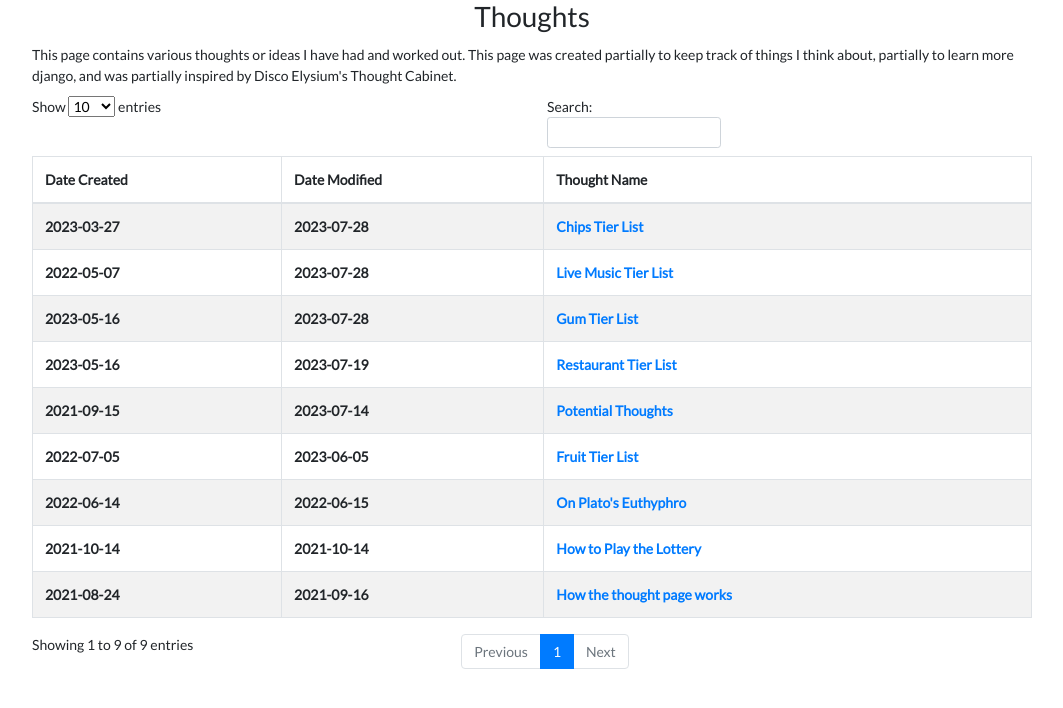
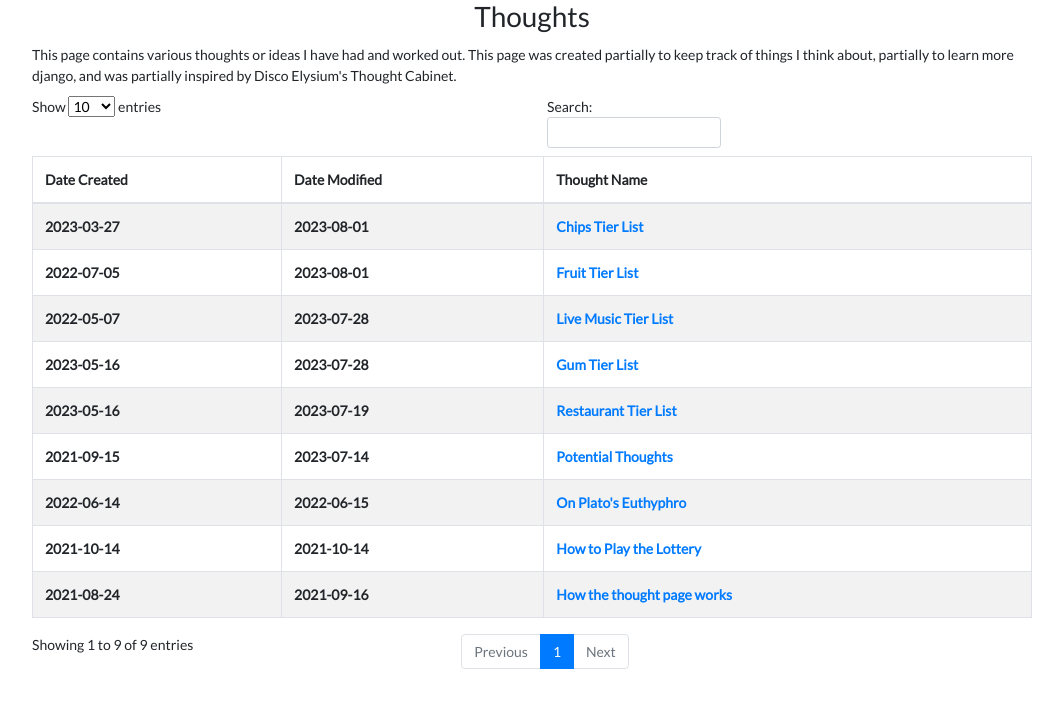
Before and after one commit to twigtheoracle/twigtheoracle.com, a Django app: page /thoughts in a window 1280 px wide. Shown: the part 70-778 px from the top of the page, without its empty margins (108-1171 px from the left). Run offline with Django 3.2, Linux system fonts and the light colour scheme; lists and menus that the app fills with data are empty; some libraries are stand-ins or nearby versions.

Commit message:
update 2023-08-01

```diff
--- a/website/mysite/templates/projects/timeline.html
+++ b/website/mysite/templates/projects/timeline.html
@@ -53,6 +53,10 @@
                 <tr>
                     <td><span>20231217</span>December 17th, 2023</td>
                     <td>Concert: Jeff Rosenstock @ The Observatory North Park, San Diego</td>
+                </tr>
+                <tr>
+                    <td><span>20231203</span>December 3rd, 2023</td>
+                    <td>Concert: Hot Mulligan, Heart Attack Man, Spanish Love Songs, and Ben Quad @ House of Blues, San Diego</td>
                 </tr>
                 <tr>
                     <td><span>20231116</span>November 16th, 2023</td>
--- a/website/mysite/templates/thoughts/Chips Tier List.html
+++ b/website/mysite/templates/thoughts/Chips Tier List.html
@@ -6,7 +6,7 @@
 
 {% block other-head %}
 <meta name="creation-date" content="2023-03-27">
-<meta name="modification-date" content="2023-07-28">
+<meta name="modification-date" content="2023-08-01">
 {% endblock %}
 
 {% block pagetitle %}Chips Tier List{% endblock %}
@@ -33,7 +33,7 @@
         </tr>
         <tr>
             <th>B (Good Taste)</th>
-            <td>Lay's Sweet Southern Heat BBQ, Lay's Cheddar and Sour Cream, Ruffles Sour Cream and Onion, Doritos Cool Ranch, Ruffles Flamin' Hot Cheddar & Sour Cream, Ruffles Flamin' Hot</td>
+            <td>Lay's Sweet Southern Heat BBQ, Lay's Cheddar and Sour Cream, Ruffles Sour Cream and Onion, Doritos Cool Ranch, Ruffles Flamin' Hot Cheddar & Sour Cream, Ruffles Flamin' Hot, Ruffles Flamin' Hot BBQ</td>
         </tr>
         <tr>
             <th>C (OK Taste)</th>
--- a/website/mysite/templates/thoughts/Fruit Tier List.html
+++ b/website/mysite/templates/thoughts/Fruit Tier List.html
@@ -6,7 +6,7 @@
 
 {% block other-head %}
 <meta name="creation-date" content="2022-07-05">
-<meta name="modification-date" content="2023-06-05">
+<meta name="modification-date" content="2023-08-01">
 {% endblock %}
 
 {% block pagetitle %}Fruit Tier List{% endblock %}
```
